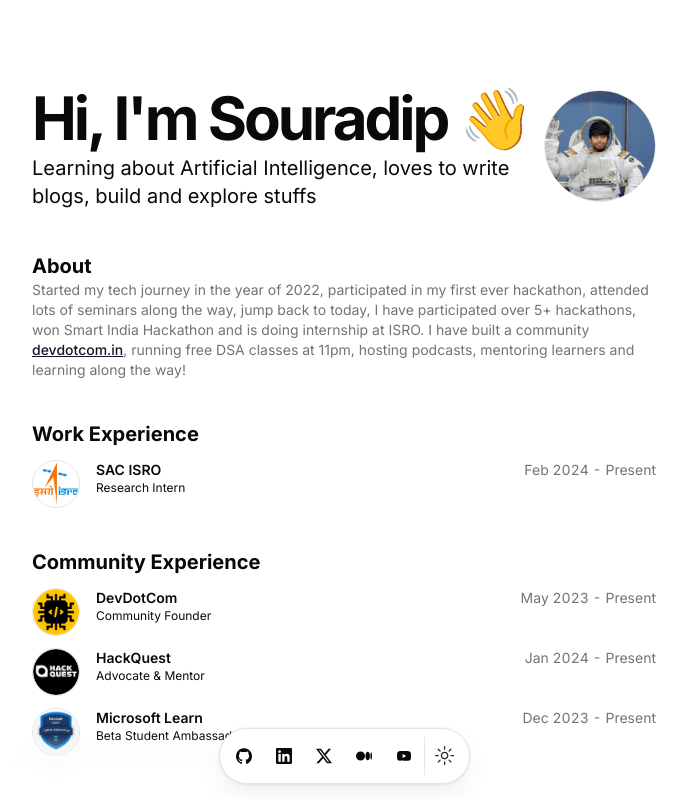
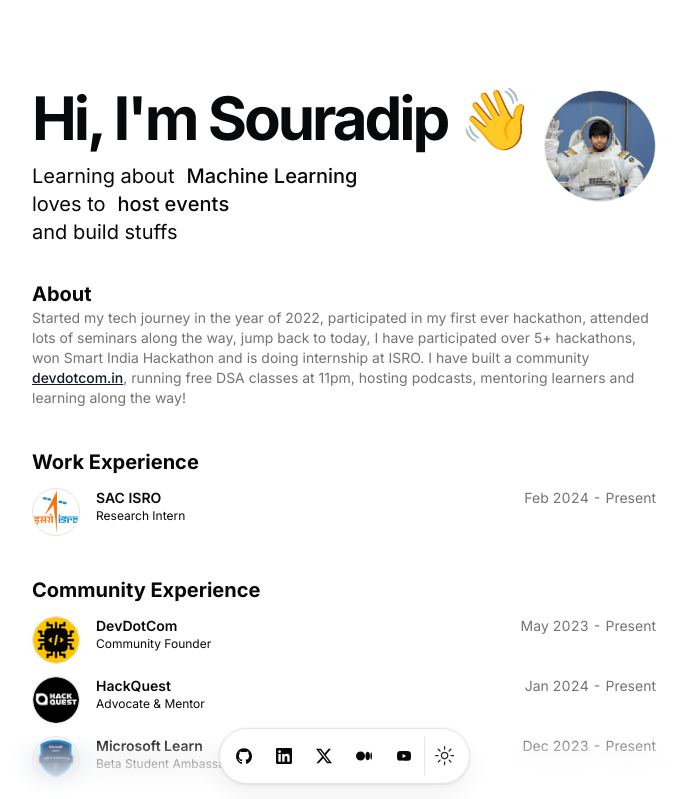
Before and after one commit to Souradip121/Portfolio, a Next.js app: page / in a window 1280 px wide. Shown: the top 799 px of the page, without its empty margins (296-983 px from the left). Built offline with nearby package versions, Linux system fonts and the light colour scheme.

Commit message:
feat: implement FlipWords component for dynamic text display in the main page

```diff
--- a/src/app/page.tsx
+++ b/src/app/page.tsx
@@ -5,6 +5,7 @@
 import { ResumeCard } from "@/components/resume-card";
 import { Avatar, AvatarFallback, AvatarImage } from "@/components/ui/avatar";
 import { Badge } from "@/components/ui/badge";
+import { FlipWords } from "@/components/ui/flip-words";
 import { DATA } from "@/data/resume";
 import Link from "next/link";
 import Markdown from "react-markdown";
@@ -25,11 +26,24 @@
                 yOffset={8}
                 text={`Hi, I'm ${DATA.name.split(" ")[0]} 👋`}
               />
-              <BlurFadeText
-                className="max-w-[600px] md:text-xl"
-                delay={BLUR_FADE_DELAY}
-                text={DATA.description}
-              />
+              {/* Replace static description with dynamic FlipWords */}
+              <div className="max-w-[600px] md:text-xl">
+                <div className="flex flex-wrap items-center gap-x-1">
+                  <span>Learning about</span>
+                  <FlipWords
+                    words={DATA.interestAreas}
+                    className="text-foreground font-medium"
+                  />
+                </div>
+                <div className="flex flex-wrap items-center gap-x-1">
+                  <span>loves to</span>
+                  <FlipWords
+                    words={DATA.activities}
+                    className="text-foreground font-medium"
+                  />
+                </div>
+                <div>and build stuffs</div>
+              </div>
             </div>
             <BlurFade delay={BLUR_FADE_DELAY}>
               <Avatar className="size-28 border">
--- /dev/null
+++ b/src/components/ui/flip-words.tsx
@@ -0,0 +1,98 @@
+"use client";
+import React, { useCallback, useEffect, useRef, useState } from "react";
+import { AnimatePresence, motion } from "framer-motion";
+import { cn } from "@/lib/utils";
+
+export const FlipWords = ({
+  words,
+  duration = 3000,
+  className,
+}: {
+  words: string[];
+  duration?: number;
+  className?: string;
+}) => {
+  const [currentWord, setCurrentWord] = useState(words[0]);
+  const [isAnimating, setIsAnimating] = useState<boolean>(false);
+
+  // thanks for the fix Julian - https://github.com/Julian-AT
+  const startAnimation = useCallback(() => {
+    const word = words[words.indexOf(currentWord) + 1] || words[0];
+    setCurrentWord(word);
+    setIsAnimating(true);
+  }, [currentWord, words]);
+
+  useEffect(() => {
+    if (!isAnimating)
+      setTimeout(() => {
+        startAnimation();
+      }, duration);
+  }, [isAnimating, duration, startAnimation]);
+
+  return (
+    <AnimatePresence
+      onExitComplete={() => {
+        setIsAnimating(false);
+      }}
+    >
+      <motion.div
+        initial={{
+          opacity: 0,
+          y: 10,
+        }}
+        animate={{
+          opacity: 1,
+          y: 0,
+        }}
+        transition={{
+          type: "spring",
+          stiffness: 100,
+          damping: 10,
+        }}
+        exit={{
+          opacity: 0,
+          y: -40,
+          x: 40,
+          filter: "blur(8px)",
+          scale: 2,
+          position: "absolute",
+        }}
+        className={cn(
+          "z-10 inline-block relative text-left text-neutral-900 dark:text-neutral-100 px-2",
+          className
+        )}
+        key={currentWord}
+      >
+        {/* edit suggested by Sajal: https://x.com/DewanganSajal */}
+        {currentWord.split(" ").map((word, wordIndex) => (
+          <motion.span
+            key={word + wordIndex}
+            initial={{ opacity: 0, y: 10, filter: "blur(8px)" }}
+            animate={{ opacity: 1, y: 0, filter: "blur(0px)" }}
+            transition={{
+              delay: wordIndex * 0.3,
+              duration: 0.3,
+            }}
+            className="inline-block whitespace-nowrap"
+          >
+            {word.split("").map((letter, letterIndex) => (
+              <motion.span
+                key={word + letterIndex}
+                initial={{ opacity: 0, y: 10, filter: "blur(8px)" }}
+                animate={{ opacity: 1, y: 0, filter: "blur(0px)" }}
+                transition={{
+                  delay: wordIndex * 0.3 + letterIndex * 0.05,
+                  duration: 0.2,
+                }}
+                className="inline-block"
+              >
+                {letter}
+              </motion.span>
+            ))}
+            <span className="inline-block">&nbsp;</span>
+          </motion.span>
+        ))}
+      </motion.div>
+    </AnimatePresence>
+  );
+};
--- a/src/data/resume.tsx
+++ b/src/data/resume.tsx
@@ -7,6 +7,11 @@
   url: "https://souradip.me",
   location: "Kolkata, West Bengal",
   locationLink: "https://www.google.com/maps/place/india",
+
+  // Adding arrays for FlipWords content
+  interestAreas: ["Artificial Intelligence", "Machine Learning", "Deep Learning"],
+  activities: ["write blogs", "host events", "host meetups"],
+
   description:
     "Learning about Artificial Intelligence, loves to write blogs, build and explore stuffs",
   summary:
--- a/src/lib/utils.ts
+++ b/src/lib/utils.ts
@@ -1,4 +1,4 @@
-import { type ClassValue, clsx } from "clsx";
+import { ClassValue, clsx } from "clsx";
 import { twMerge } from "tailwind-merge";
 
 export function cn(...inputs: ClassValue[]) {
```
